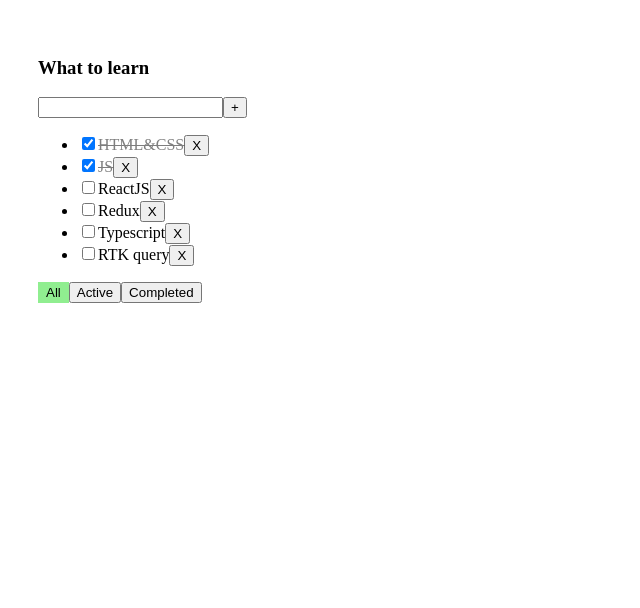
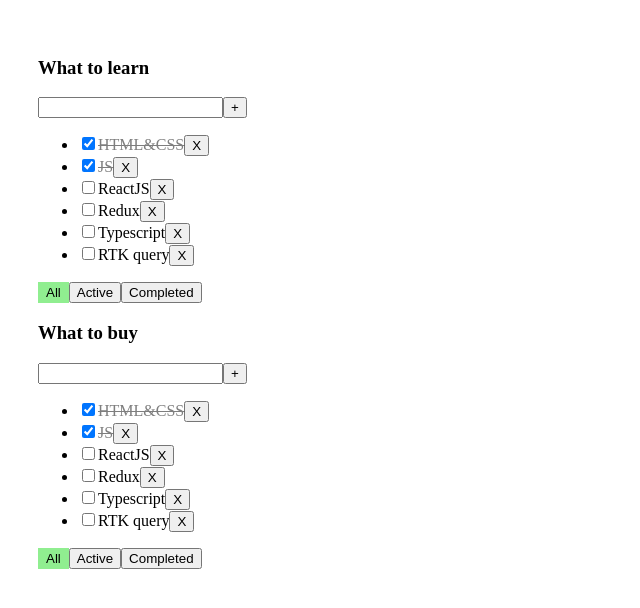
Before and after one commit to St0rY87/it-incubator-shool, a React (Vite) app in the folder todo-list/: page / in a window 1280 px wide. Shown: the top 608 px of the page, without its empty margins (0-640 px from the left). Built offline with nearby package versions, Linux system fonts and the light colour scheme.

Commit message:
feat todolist: implement devided filter

```diff
--- a/todo-list/src/App.tsx
+++ b/todo-list/src/App.tsx
@@ -10,6 +10,12 @@ export type Task = {
 };
 export type FilterValues = "all" | "active" | "completed";
 
+export type TodoListType = {
+  id: string;
+  title: string;
+  filter: FilterValues;
+};
+
 const initialState: Task[] = [
   { id: v1(), title: "HTML&CSS", isDone: true },
   { id: v1(), title: "JS", isDone: true },
@@ -21,26 +27,23 @@ const initialState: Task[] = [
 
 export const App = () => {
   const [tasks, setTasks] = useState(initialState);
-  const [filter, setFilter] = useState<FilterValues>("all");
+  // const [filter, setFilter] = useState<FilterValues>("all");
+  const [todolists, setTodolists] = useState<TodoListType[]>([
+    { id: v1(), title: "What to learn", filter: "all" },
+    { id: v1(), title: "What to buy", filter: "all" },
+  ]);
 
   const deleteTask = (taskId: Task["id"]) => {
     const updateTasks = tasks.filter((task) => task.id !== taskId);
     setTasks(updateTasks);
   };
 
-  const getFilteredTasks = () => {
-    switch (filter) {
-      case "active":
-        return tasks.filter((task) => !task.isDone);
-      case "completed":
-        return tasks.filter((task) => task.isDone);
-      default:
-        return tasks;
-    }
-  };
-
-  const handleFilterTasks = (newFilter: FilterValues) => {
-    setFilter(newFilter);
+  const handleFilterTasks = (todolistId: string, filter: FilterValues) => {
+    setTodolists(
+      todolists.map((todolist) =>
+        todolist.id === todolistId ? { ...todolist, filter } : todolist,
+      ),
+    )
   };
 
   const createTask = (title: Task["title"]) => {
@@ -57,7 +60,7 @@ export const App = () => {
 
   return (
     <div className="app">
-      <Todolist
+      {/* <Todolist
         title="What to learn"
         tasks={getFilteredTasks()}
         deleteTask={deleteTask}
@@ -65,7 +68,28 @@ export const App = () => {
         handleFilterTasks={handleFilterTasks}
         changeTaskStatus={changeTaskStatus}
         filter={filter}
-      />
+      /> */}
+      {todolists.map((todolist) => {
+        let filteredTasks = tasks;
+        if (todolist.filter === "active") {
+          filteredTasks = tasks.filter((task) => !task.isDone);
+        }
+        if (todolist.filter === "completed") {
+          filteredTasks = tasks.filter((task) => task.isDone);
+        }
+
+        return (
+          <Todolist
+            todolist={todolist}
+            key={todolist.id}
+            tasks={filteredTasks}
+            deleteTask={deleteTask}
+            createTask={createTask}
+            handleFilterTasks={handleFilterTasks}
+            changeTaskStatus={changeTaskStatus}
+          />
+        );
+      })}
     </div>
   );
 };
--- a/todo-list/src/components/Todolist.tsx
+++ b/todo-list/src/components/Todolist.tsx
@@ -1,27 +1,27 @@
 import { useState, type ChangeEvent, type KeyboardEvent } from "react";
-import type { FilterValues, Task } from "../App";
+import type { FilterValues, Task, TodoListType } from "../App";
 import { Button } from "./button/Button";
 
 type Props = {
-  title: string;
+  todolist: TodoListType;
+  // title: string;
   tasks: Task[];
   date?: string;
-  filter: FilterValues;
+  // filter: FilterValues;
 
   deleteTask: (taskId: Task["id"]) => void;
   createTask: (title: Task["title"]) => void;
-  handleFilterTasks: (filter: FilterValues) => void;
+  handleFilterTasks: (todolistId: string, newFilter: FilterValues) => void;
   changeTaskStatus: (taskId: Task["id"], isDone: Task["isDone"]) => void;
 };
 
 export const Todolist = ({
-  title,
+  todolist: { id, title, filter },
   tasks,
   deleteTask,
   handleFilterTasks,
   createTask,
   changeTaskStatus,
-  filter,
 }: Props) => {
   const [valueInput, setValueInput] = useState("");
   const [error, setError] = useState<string | null>(null);
@@ -30,7 +30,7 @@ export const Todolist = ({
     const trimmedTitle = valueInput.trim();
     if (!trimmedTitle) {
       setError("This field required");
-      setValueInput('');
+      setValueInput("");
       return;
     }
     createTask(trimmedTitle);
@@ -46,17 +46,21 @@ export const Todolist = ({
     e.key === "Enter" && handleCreateTask();
   };
 
- const handleTaskStatus = (TaskId:Task["id"], isDone: boolean) => {
-    changeTaskStatus(TaskId, isDone)
-  }
+  const handleTaskStatus = (TaskId: Task["id"], isDone: boolean) => {
+    changeTaskStatus(TaskId, isDone);
+  };
+
+  const changeFilterHandler = (filter: FilterValues) => {
+    handleFilterTasks(id, filter);
+  };
 
   //    const handleChecked = (e: ChangeEvent<HTMLInputElement>) => {
   //     changeTaskStatus(task.id, e.currentTarget.checked)
   // }
 
-
   return (
     <>
+      <div>
         <h3>{title}</h3>
         <div>
           <input
@@ -79,37 +83,42 @@ export const Todolist = ({
               //     changeTaskStatus(task.id, e.currentTarget.checked)
               // }
               return (
-              <li key={task.id} >
+                <li key={task.id}>
                   <input
                     type="checkbox"
                     checked={task.isDone}
                     // onChange={(e) =>
                     //   changeTaskStatus(task.id, e.currentTarget.checked)
                     // }
-                  onChange={(e) => handleTaskStatus(task.id, e.currentTarget.checked)}
+                    onChange={(e) =>
+                      handleTaskStatus(task.id, e.currentTarget.checked)
+                    }
                   />
 
-                <span className={task.isDone ? "is-done" : ""} >{task.title}</span>
+                  <span className={task.isDone ? "is-done" : ""}>
+                    {task.title}
+                  </span>
                   <button onClick={() => deleteTask(task.id)}>X</button>
                 </li>
               );
             })}
           </ul>
         )}
+      </div>
       <div>
         <Button
           className={filter === "all" ? "active-filter" : ""}
           title="All"
-          onClick={() => handleFilterTasks("all")}
+          onClick={() => changeFilterHandler("all")}
         />
         <Button
           className={filter === "active" ? "active-filter" : ""}
-          onClick={() => handleFilterTasks("active")}
+          onClick={() => changeFilterHandler("active")}
           title="Active"
         />
         <Button
           className={filter === "completed" ? "active-filter" : ""}
-          onClick={() => handleFilterTasks("completed")}
+          onClick={() => changeFilterHandler("completed")}
           title="Completed"
         />
       </div>
```
Lines whose indentation alone changed are shown as unchanged.
